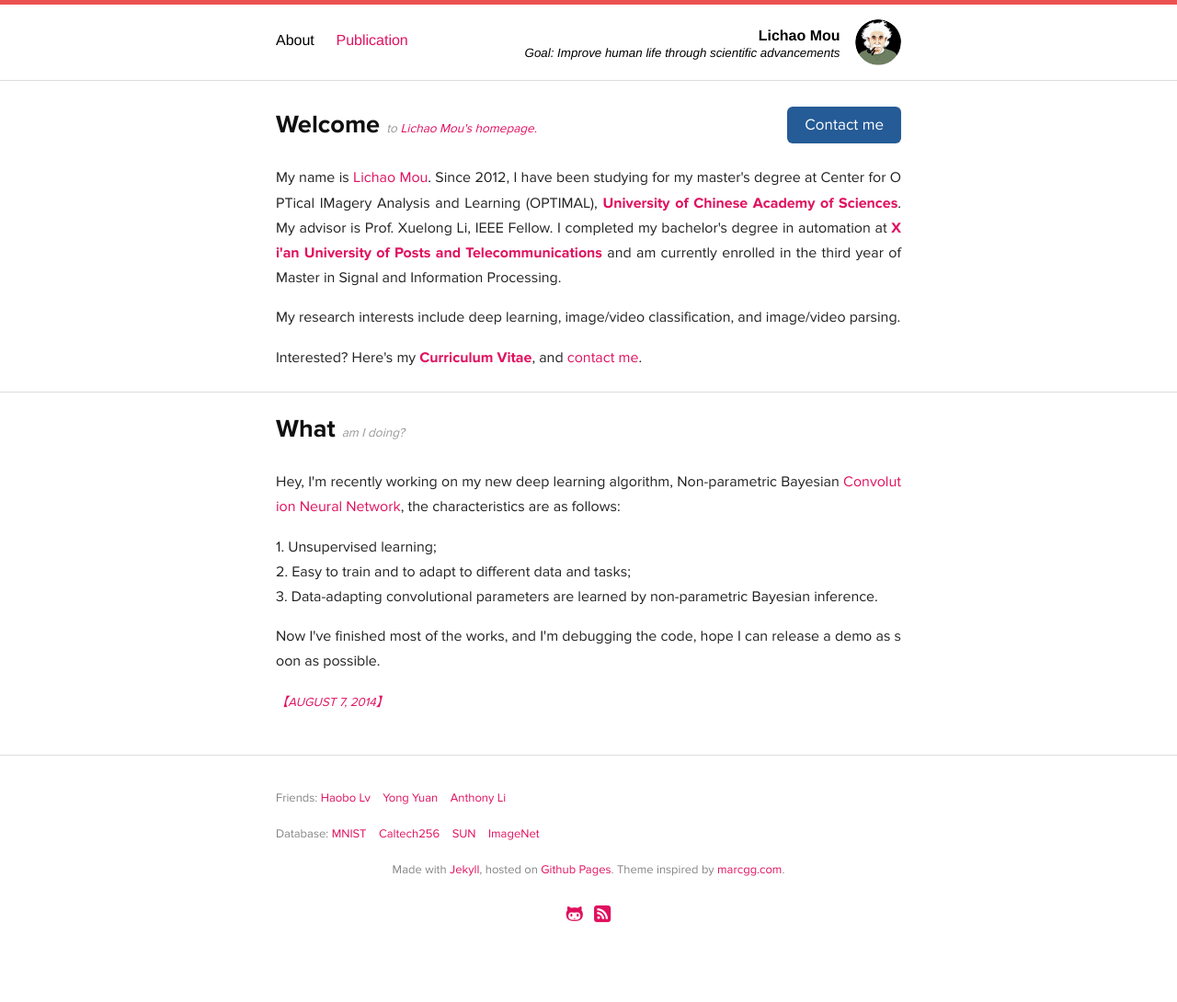
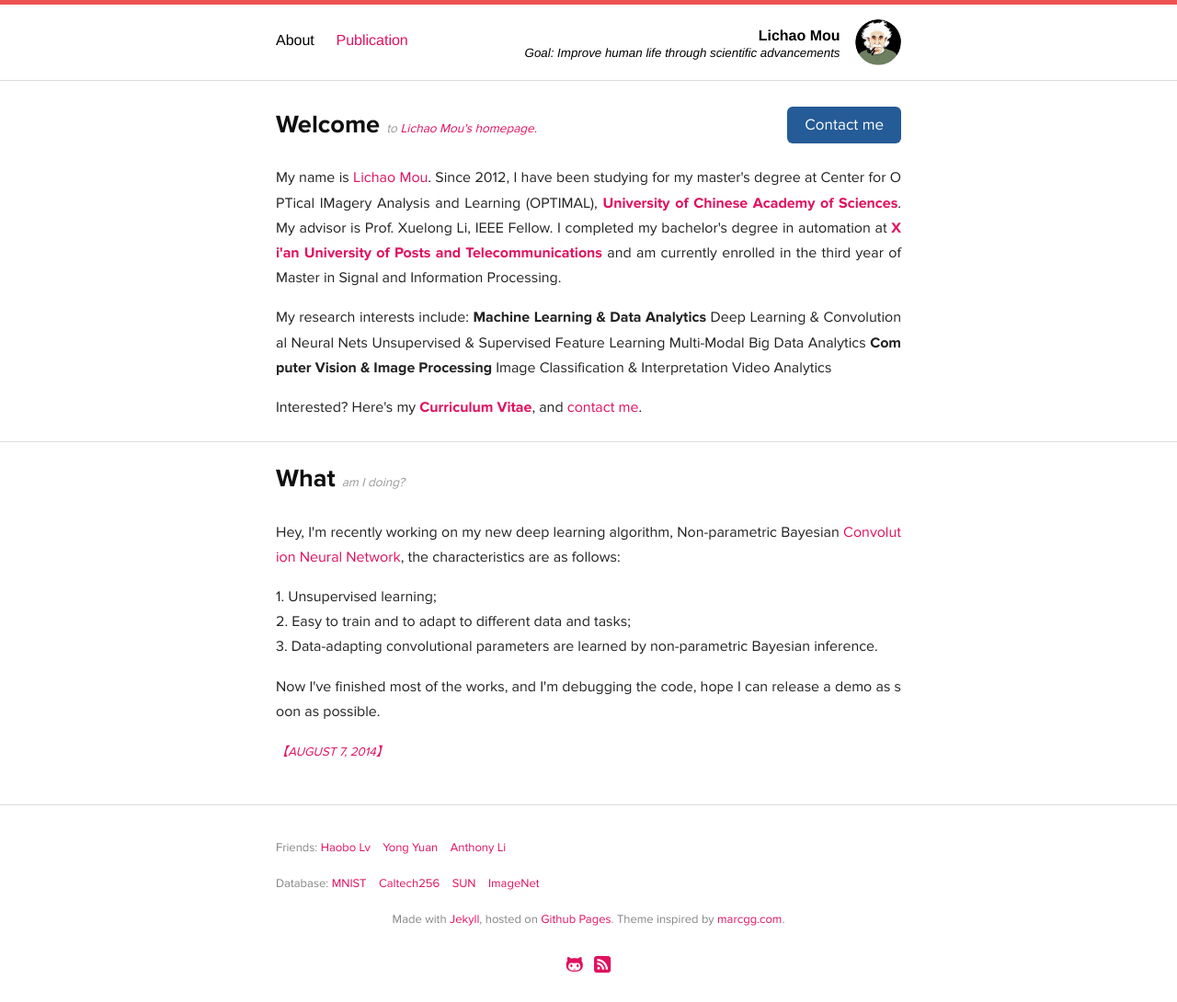
Before and after one commit to Raphael-Mou/raphael-mou.github.com, a Jekyll site: the page built from index.html, in a window 1280 px wide. Shown: the whole page at 92% size. Built offline with Jekyll 4.4.1, drawn with Linux system fonts in a browser that asks for light colours; Markdown is read by kramdown in place of the engine named in the settings; before the commit the page ends 1035 px from its top, so only the background shows below that.

Commit message:
Update index.html

```diff
--- a/index.html
+++ b/index.html
@@ -29,7 +29,15 @@ description: My name is Lichao Mou. Since 2012, I have been studying for my mast
   </p>-->
 
   <p>
-  My research interests include deep learning, image/video classification, and image/video parsing.
+  <!--My research interests include deep learning, image/video classification, and image/video parsing.-->
+  My research interests include:
+  <strong>Machine Learning & Data Analytics</strong>
+  Deep Learning & Convolutional Neural Nets
+  Unsupervised & Supervised Feature Learning
+  Multi-Modal Big Data Analytics
+  <strong>Computer Vision & Image Processing</strong>
+  Image Classification & Interpretation
+  Video Analytics
   </p>
 
   <p>
```
